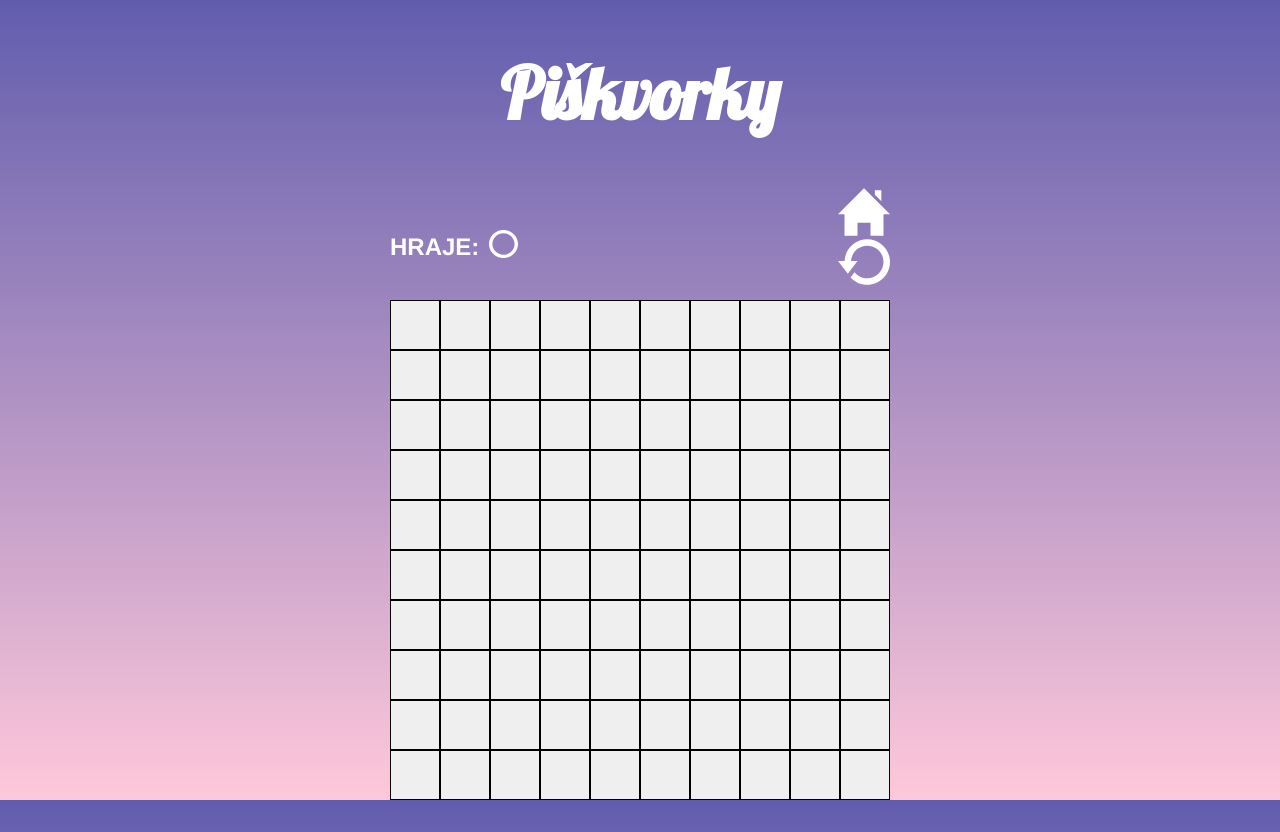
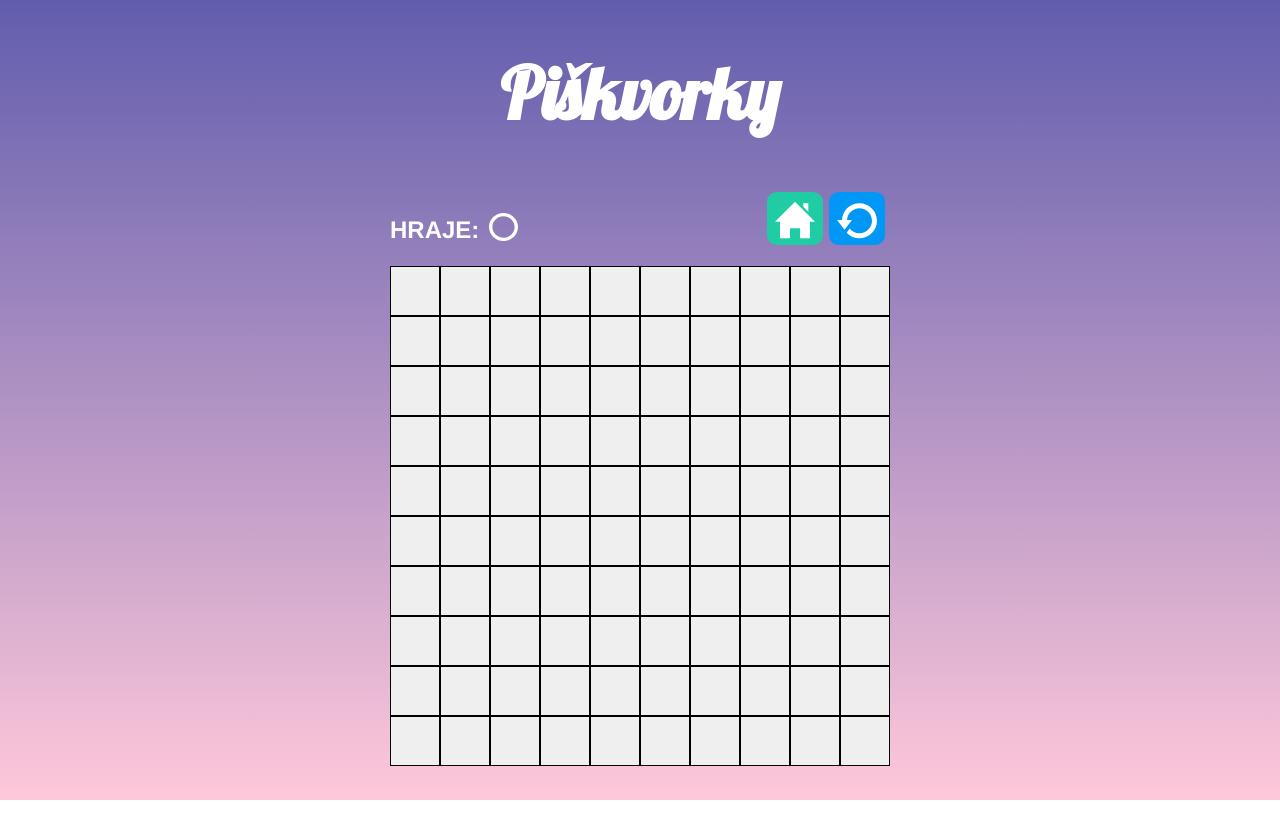
Before and after one commit to VeronikaSuchnova/piskvorky, a plain HTML site: page hra.html in a window 1280 px wide. After the commit the page ends 800 px from the top, so only its background shows below. Drawn offline with Linux system fonts and the light colour scheme.

Commit message:
finished_menu_bar

```diff
--- a/hra.html
+++ b/hra.html
@@ -26,18 +26,18 @@
             alt="player_sign_circle"
           />
         </div>
-        <div class="menu_bar__buttons">
-          <a class="menu_bar__button button--home" href="index.html"
+        <div class="menu_buttons">
+          <a class="menu_button button--home" href="index.html"
             ><img src="ikonky/home.svg" alt="icon_home"
           /></a>
-          <a class="menu_bar__button button--restart" href="hra.html"
+          <a class="menu_button button--restart" href="hra.html"
             ><img src="ikonky/restart.svg" alt="icon_restart"
           /></a>
         </div>
       </nav>
 
+      <!-- Playing field: 10 rows and 10 columns of buttons -->
       <div class="board">
-        <!-- Create 10 rows and 10 columns of buttons -->
         <button class="cell"></button><button class="cell"></button
         ><button class="cell"></button><button class="cell"></button
         ><button class="cell"></button><button class="cell"></button
--- a/styly.css
+++ b/styly.css
@@ -108,7 +108,7 @@ Kolečko: circle.svg
 
 4. V tomto úkolu nebudeš potřebovat @media query. Hlavnímu obsahu nastav maximální šířku pomocí max-width: 80vmin. Stránka se tak bude lépe přizpůsobovat širokoúhlým obrazovkám i telefonům na výšku. --> NASTAVENO PRO .container_game
 
-5. Pro tlačítka v pravém horním rohu použij html prvek <a>. První tlačítko nasměru na úvodní stránku a druhé na hra.html, aby znovu načetlo právě zobrazenou stránku. Nezapomeň na stejné zatmavení po najetí myši jako u předchozí stránky.
+5. Pro tlačítka v pravém horním rohu použij html prvek <a>. První tlačítko nasměruj na úvodní stránku a druhé na hra.html, aby znovu načetlo právě zobrazenou stránku. --> DONE; Nezapomeň na stejné zatmavení po najetí myši jako u předchozí stránky. --> DONE
 
 6. Pro jednotlivá políčka, celkem jich je 100, použij html prvek <button>. Po najetí myši by se měl lehce rozsvítit.
 
@@ -132,7 +132,7 @@ Poznámky: (a) V pozdějších úkolech budeš měnit ikonku právě hrajícího
 .title_game {
   color: white;
   font-family: 'Lobster', cursive;
-  font-size: 4.5rem;
+  font-size: 4.5em;
 }
 
 .menu {
@@ -144,22 +144,57 @@ Poznámky: (a) V pozdějších úkolech budeš měnit ikonku právě hrajícího
 
 .menu_player {
   display: flex;
+  flex-direction: row;
+  justify-content: space-between;
+  align-items: baseline;
+
 }
 
 .menu_player_now {
   color: #ffffff;
   font-family: Helvetica, Arial, sans-serif;
   text-transform: uppercase;
-  font-size: 1.5rem;
+  font-size: 1.5em;
   font-weight: bold;
   margin-bottom: 0;
 }
 
 .menu_circle {
-  width: 1.8rem;
+  width: 1.8em;
   align-self: center;
   margin-left: 10px;
   margin-top: 10px;
+}
+
+.menu_buttons {
+  display: flex;
+  width: 8em;
+  height: 4em;
+  align-items: center;
+  justify-content: space-evenly;
+}
+
+.button--home {
+  width: 2.5em;
+  background-color: #1fcca4;
+  padding: 0.5em;
+  border-radius: 18%;
+}
+
+.button--home:hover {
+  background-color: #1cbb96;
+}
+
+.button--restart {
+  width: 2.5em;
+  background-color: #0197f6;
+  padding: 0.5em;
+  border-radius: 18%;
+
+}
+
+.button--restart:hover {
+  background-color: #0090e9;
 }
 
 .board {
```
